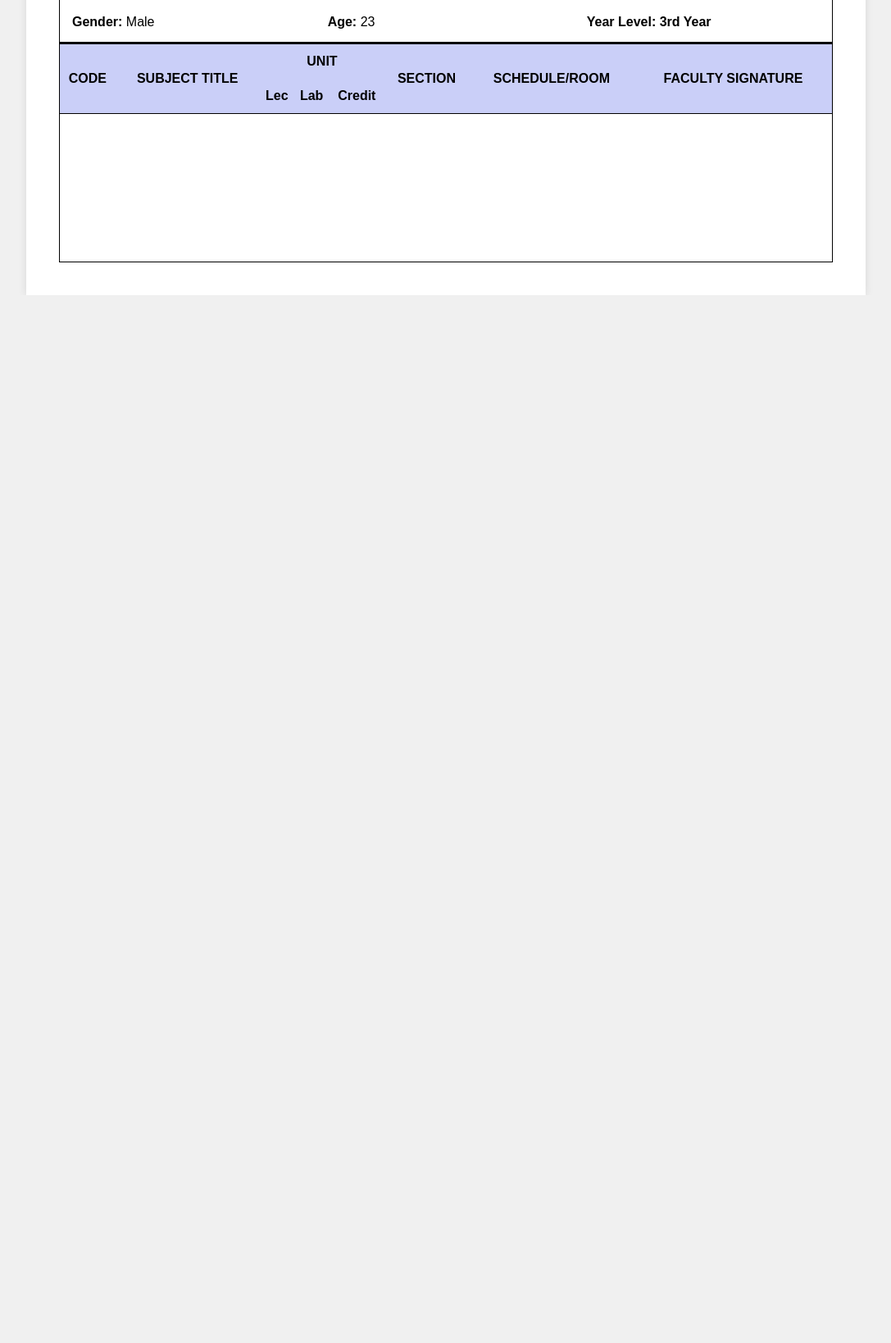
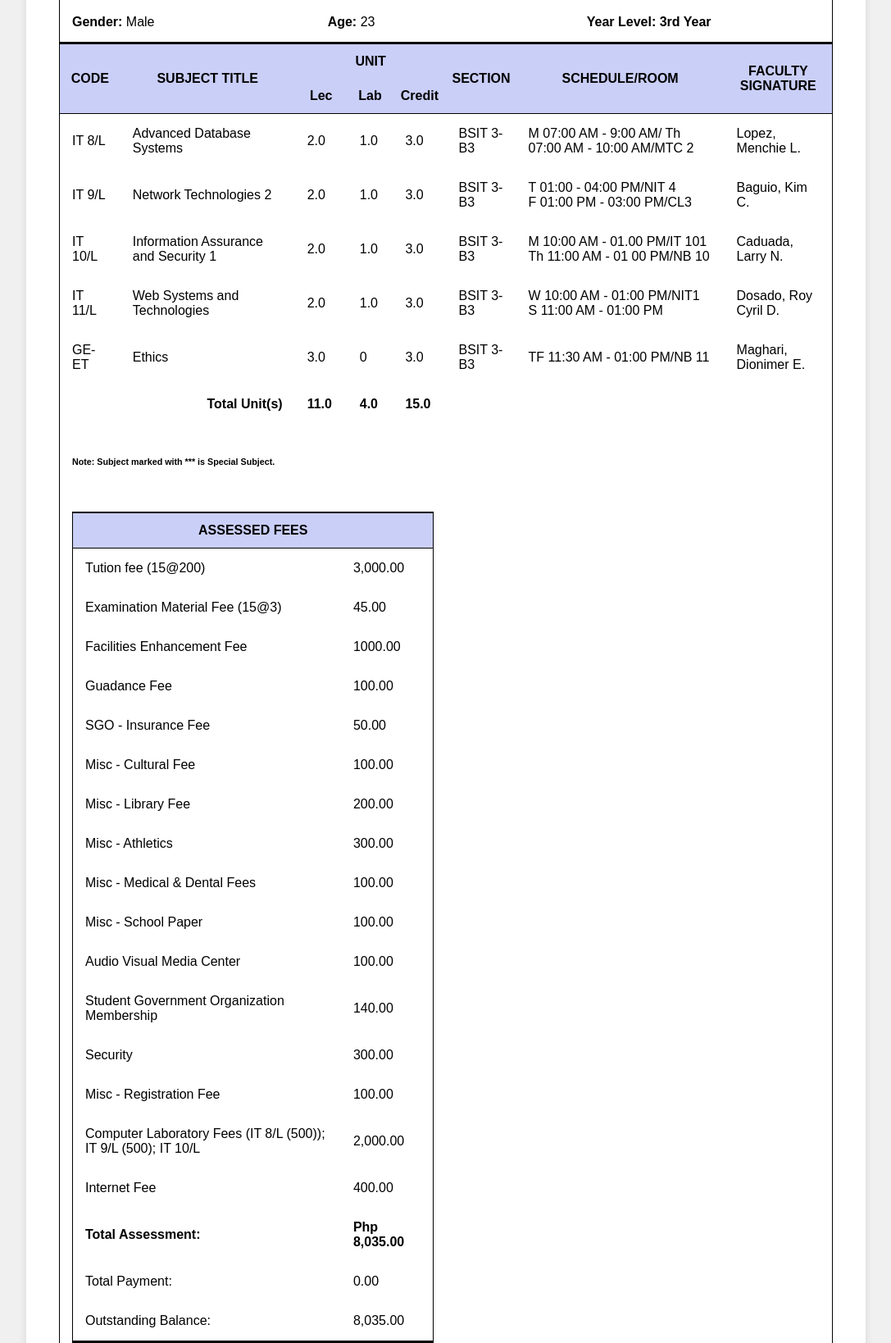
Before and after one commit to zipypie/web-system, a plain HTML site: page index.html in a window 1280 px wide. Shown: the part 650-2288 px from the top of the page at 82% size, without its empty margins (96-1183 px from the left). Before the commit the page ends 1010 px from the top, so only its background shows below. Drawn offline with Linux system fonts and the light colour scheme.

Commit message:
added the table data for the students subject and also the payment needed

```diff
--- a/index.html
+++ b/index.html
@@ -59,64 +59,173 @@
                     <th style="border-top:none;">Credit</th>
                 </tr>
                 <tr>
+                    <td>IT 8/L</td>
+                    <td>Advanced Database Systems</td>
+                    <td>2.0</td>
+                    <td>1.0</td>
+                    <td>3.0</td>
+                    <td>BSIT 3-B3</td>
+                    <td>M 07:00 AM - 9:00 AM/ Th 07:00 AM - 10:00 AM/MTC 2</td>
+                    <td class="b_bot">Lopez, Menchie L.</td>
+                </tr>
+                <tr>
+                    <td>IT 9/L</td>
+                    <td>Network Technologies 2</td>
+                    <td>2.0</td>
+                    <td>1.0</td>
+                    <td>3.0</td>
+                    <td>BSIT 3-B3</td>
+                    <td>T 01:00 - 04:00 PM/NIT 4 <br>F 01:00 PM - 03:00 PM/CL3</td>
+                    <td class="b_bot">Baguio, Kim C.</td>
+                </tr>
+                <tr>
+                    <td>IT 10/L</td>
+                    <td>Information Assurance and Security 1</td>
+                    <td>2.0</td>
+                    <td>1.0</td>
+                    <td>3.0</td>
+                    <td>BSIT 3-B3</td>
+                    <td>M 10:00 AM - 01.00 PM/IT 101 <br>Th 11:00 AM - 01 00 PM/NB 10</td>
+                    <td class="b_bot">Caduada, Larry N.</td>
+                </tr>
+                <tr>
+                    <td>IT 11/L</td>
+                    <td>Web Systems and Technologies</td>
+                    <td>2.0</td>
+                    <td>1.0</td>
+                    <td>3.0</td>
+                    <td>BSIT 3-B3</td>
+                    <td>W 10:00 AM - 01:00 PM/NIT1 <br>S 11:00 AM - 01:00 PM</td>
+                    <td class="b_bot">Dosado, Roy Cyril D.</td>
+                </tr>
+                <tr>
+                    <td>GE-ET</td>
+                    <td>Ethics</td>
+                    <td>3.0</td>
+                    <td>0</td>
+                    <td>3.0</td>
+                    <td>BSIT 3-B3</td>
+                    <td>TF 11:30 AM - 01:00 PM/NB 11</td>
+                    <td class="b_bot">Maghari, Dionimer E.</td>
+                </tr>
+                <tr>
                     <td></td>
-                    <td></td>
-                    <td></td>
-                    <td></td>
-                    <td></td>
+                    <td style="text-align: right;"><span>Total Unit(s)</span></td>
+                    <td class="b_top"><span>11.0</span></td>
+                    <td class="b_top"><span>4.0</span></td>
+                    <td class="b_top"><span>15.0</span></td>
                     <td></td>
                     <td></td>
                     <td></td>
                 </tr>
                 <tr>
-                    <td></td>
-                    <td></td>
-                    <td></td>
-                    <td></td>
-                    <td></td>
-                    <td></td>
-                    <td></td>
-                    <td></td>
+                    <td colspan="8"><h6>Note: Subject marked with *** is Special Subject.</h6></td>
                 </tr>
                 <tr>
-                    <td></td>
-                    <td></td>
-                    <td></td>
-                    <td></td>
-                    <td></td>
-                    <td></td>
-                    <td></td>
-                    <td></td>
+                    <td colspan="5">
+                        <table>
+                            <tr>
+                                <th colspan="2">
+                                    ASSESSED FEES
+                                </th>
                             </tr>
                             <tr>
-                    <td></td>
-                    <td></td>
-                    <td></td>
-                    <td></td>
-                    <td></td>
-                    <td></td>
-                    <td></td>
-                    <td></td>
+                                <td>Tution fee (15@200)</td>
+                                <td>3,000.00</td>
                             </tr>
                             <tr>
-                    <td></td>
-                    <td></td>
-                    <td></td>
-                    <td></td>
-                    <td></td>
-                    <td></td>
-                    <td></td>
-                    <td></td>
+                                <td>Examination Material Fee (15@3)</td>
+                                <td>45.00</td>
                             </tr>
                             <tr>
-                    <td></td>
-                    <td></td>
-                    <td></td>
-                    <td></td>
-                    <td></td>
-                    <td></td>
-                    <td></td>
-                    <td></td>
+                                <td>Facilities Enhancement Fee</td>
+                                <td>1000.00</td>
+                            </tr>
+                            <tr>
+                                <td>Guadance Fee</td>
+                                <td>100.00</td>
+                            </tr>
+                            <tr>
+                                <td>SGO - Insurance Fee</td>
+                                <td>50.00</td>
+                            </tr>
+                            <tr>
+                                <td>Misc - Cultural Fee </td>
+                                <td>100.00</td>
+                            </tr>
+                            <tr>
+                                <td>Misc - Library Fee </td>
+                                <td>200.00</td>
+                            </tr>
+                            <tr>
+                                <td>Misc - Athletics</td>
+                                <td>300.00</td>
+                            </tr>
+                            <tr>
+                                <td>Misc - Medical & Dental Fees </td>
+                                <td>100.00</td>
+                            </tr>
+                            <tr>
+                                <td>Misc - School Paper</td>
+                                <td>100.00</td>
+                            </tr>
+                            <tr>
+                                <td>Audio Visual Media Center </td>
+                                <td>100.00</td>
+                            </tr>
+                            <tr>
+                                <td>Student Government Organization Membership </td>
+                                <td>140.00</td>
+                            </tr>
+                            <tr>
+                                <td>Security</td>
+                                <td>300.00</td>
+                            </tr>
+                            <tr>
+                                <td>Misc - Registration Fee </td>
+                                <td>100.00</td>
+                            </tr>
+                            <tr>
+                                <td>Computer Laboratory Fees  (IT 8/L (500)); IT 9/L (500); IT 10/L</td>
+                                <td>2,000.00</td>
+                            </tr>
+                            <tr>
+                                <td>Internet Fee </td>
+                                <td>400.00</td>
+                            </tr>
+                            <tr>
+                                <td class="b_top"><span>Total Assessment:</span></td>
+                                <td class="b_top"><span>Php 8,035.00</span></td>
+                            </tr>
+                            <tr>
+                                <td class="b_top">Total Payment:</td>
+                                <td class="b_top">0.00</td>
+                            </tr>
+                            <tr>
+                                <td class="b_top">Outstanding Balance: </td>
+                                <td class="b_top">8,035.00</td>
+                            </tr>
+
+                        </table>
+                        <table>
+                            <tr>
+                                <th colspan="3">SCHEDULE OF PAYMENT</th>
+                            </tr>
+                            <tr>
+                                <td>1st Payment / Due Date</td>
+                                <td>2nd Payment / Due Date</td>
+                                <td>3rd Payment / Due Date</td>
+                            </tr>
+                            <tr>
+                                <td>3,240.00 - 07/12/2013</td>
+                                <td>2,495.00 - 09/10/2023</td>
+                                <td>2,300.00 - 12/02/2023</td>
+                            </tr>
+                        </table>
+                    </td>
+                    <td>
+
+                    </td>
                 </tr>
 
             </table>
```
Lines whose indentation alone changed are shown as unchanged.
